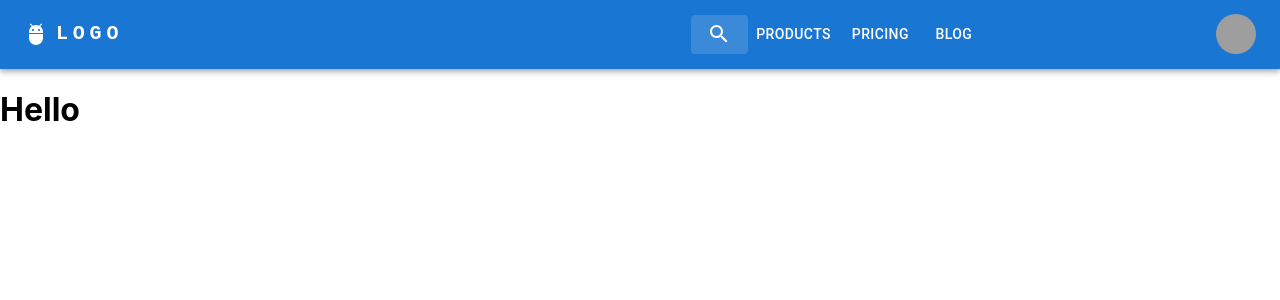
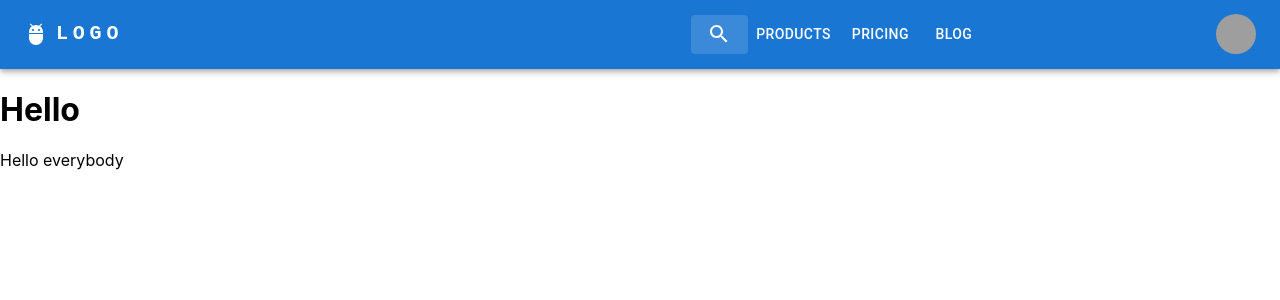
Before and after one commit to SergioDegas/Music-land, a React (Create React App) app: page / in a window 1280 px wide. Shown: the top 300 px of the page. Built offline with nearby package versions, Linux system fonts and the light colour scheme; grey boxes are pictures that could not be loaded.

Commit message:
Hello everybody

```diff
--- a/src/components/App.jsx
+++ b/src/components/App.jsx
@@ -5,6 +5,7 @@ export const App = () => {
     <>
     <ResponsiveBar/>
     <h1>Hello</h1>
+    <div><p>Hello everybody</p></div>
     </>
   );
 };
```
